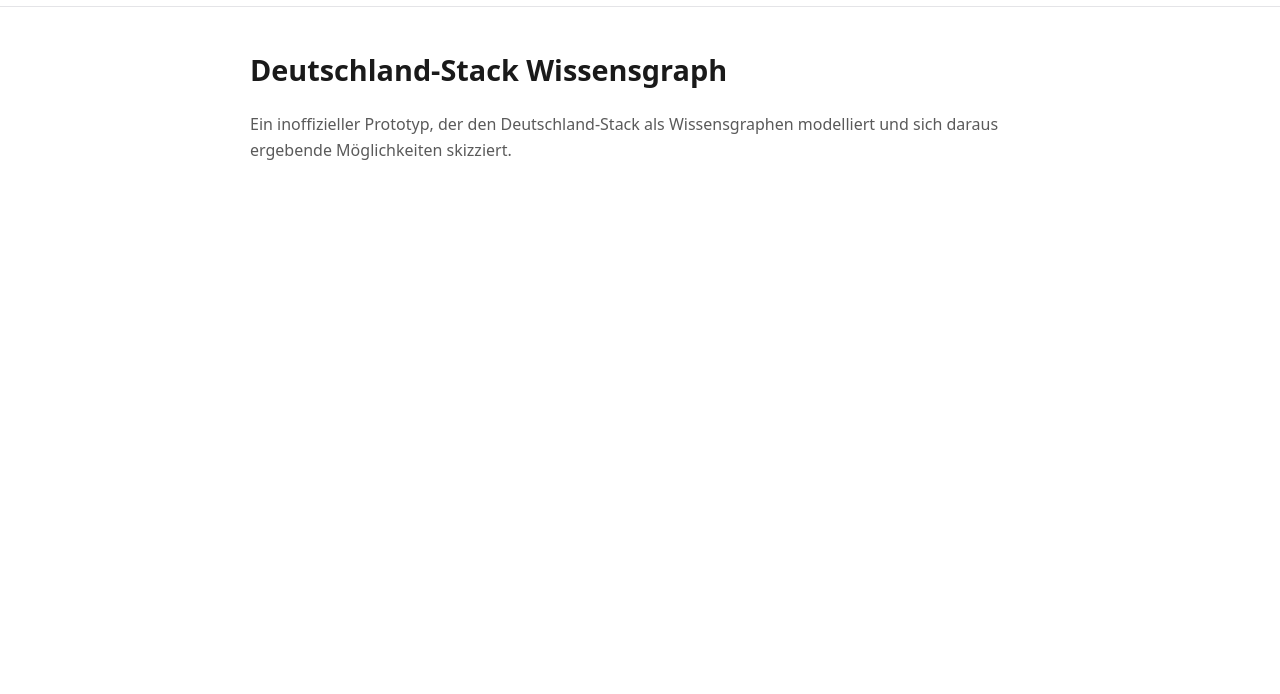
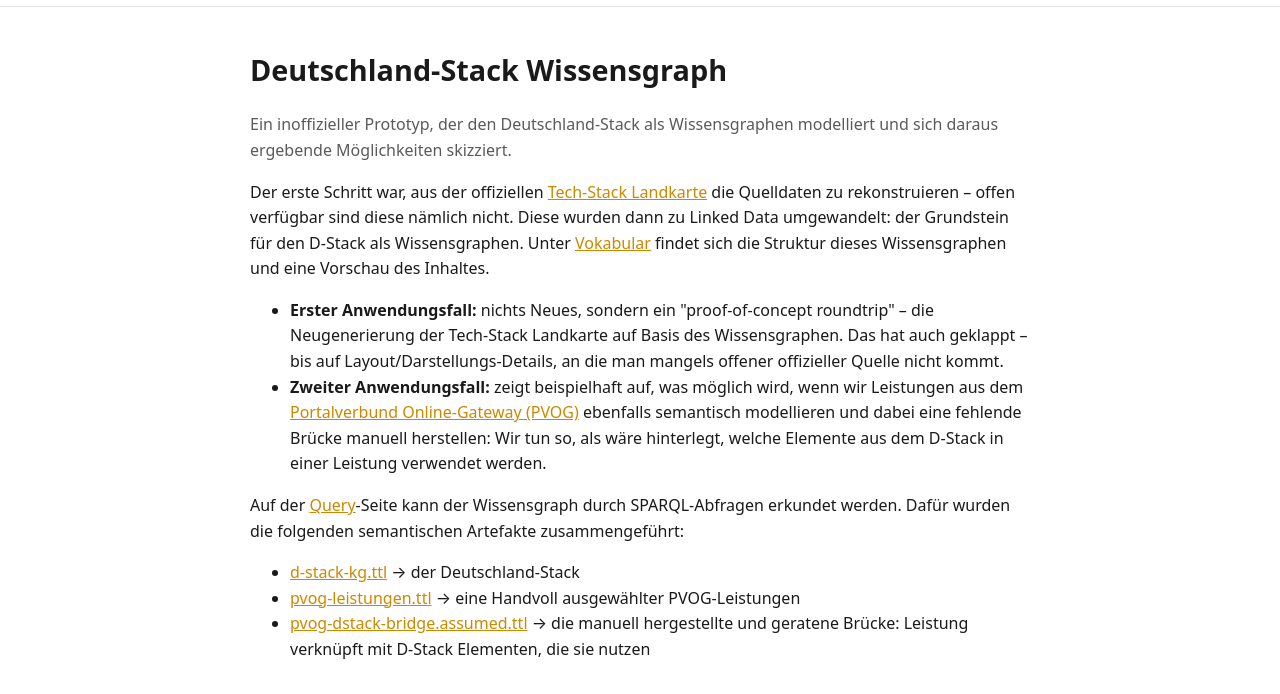
Before and after one commit to benjaminaaron/d-stack-kg, a website built with Vite: page webapp/index.html in a window 1280 px wide. Shown: the part 50-744 px from the top of the page. Built offline with nearby package versions, Linux system fonts and the light colour scheme.

Commit message:
Update index.html

```diff
--- a/webapp/index.html
+++ b/webapp/index.html
@@ -12,6 +12,19 @@
     <main class="container">
         <h1>Deutschland-Stack Wissensgraph</h1>
         <p class="lead">Ein inoffizieller Prototyp, der den Deutschland-Stack als Wissensgraphen modelliert und sich daraus ergebende Möglichkeiten skizziert.</p>
+        <p>
+            Der erste Schritt war, aus der offiziellen <a href="https://technologie.deutschland-stack.gov.de/" target="_blank" rel="noopener">Tech-Stack Landkarte</a> die Quelldaten zu rekonstruieren – offen verfügbar sind diese nämlich nicht. Diese wurden dann zu Linked Data umgewandelt: der Grundstein für den D-Stack als Wissensgraphen. Unter <a href="vocabulary.html" target="_blank" rel="noopener">Vokabular</a> findet sich die Struktur dieses Wissensgraphen und eine Vorschau des Inhaltes.
+        </p>
+        <ul>
+            <li><strong>Erster Anwendungsfall:</strong> nichts Neues, sondern ein "proof-of-concept roundtrip" – die Neugenerierung der Tech-Stack Landkarte auf Basis des Wissensgraphen. Das hat auch geklappt – bis auf Layout/Darstellungs-Details, an die man mangels offener offizieller Quelle nicht kommt.</li>
+            <li><strong>Zweiter Anwendungsfall:</strong> zeigt beispielhaft auf, was möglich wird, wenn wir Leistungen aus dem <a href="https://produktportal.pvog.fitko.de/" target="_blank" rel="noopener">Portalverbund Online-Gateway (PVOG)</a> ebenfalls semantisch modellieren und dabei eine fehlende Brücke manuell herstellen: Wir tun so, als wäre hinterlegt, welche Elemente aus dem D-Stack in einer Leistung verwendet werden.</li>
+        </ul>
+        <p>Auf der <a href="query.html" target="_blank" rel="noopener">Query</a>-Seite kann der Wissensgraph durch SPARQL-Abfragen erkundet werden. Dafür wurden die folgenden semantischen Artefakte zusammengeführt:</p>
+        <ul>
+            <li><a href="https://codeberg.org/benjaminaaron/d-stack-kg/src/branch/main/data/2-enrich-kg/d-stack-kg.ttl" target="_blank" rel="noopener">d-stack-kg.ttl</a> &rarr; der Deutschland-Stack</li>
+            <li><a href="https://codeberg.org/benjaminaaron/d-stack-kg/src/branch/main/data/2-enrich-kg/pvog-leistungen.ttl" target="_blank" rel="noopener">pvog-leistungen.ttl</a> &rarr; eine Handvoll ausgewählter PVOG-Leistungen</li>
+            <li><a href="https://codeberg.org/benjaminaaron/d-stack-kg/src/branch/main/authored/pvog-dstack-bridge.assumed.ttl" target="_blank" rel="noopener">pvog-dstack-bridge.assumed.ttl</a> &rarr; die manuell hergestellte und geratene Brücke: Leistung verknüpft mit D-Stack Elementen, die sie nutzen</li>
+        </ul>
     </main>
 </body>
 </html>
```
